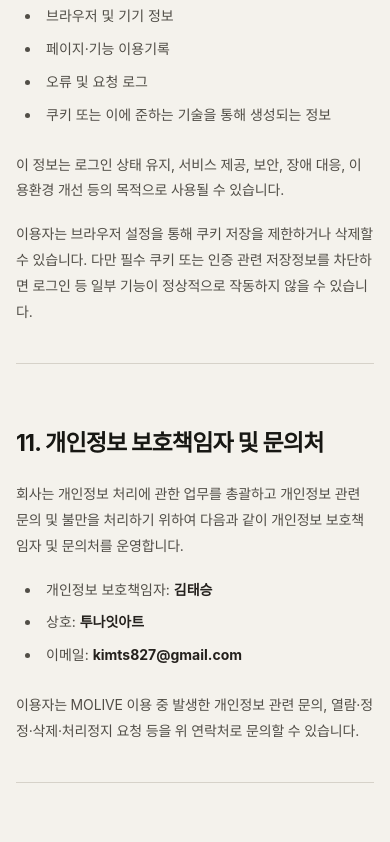
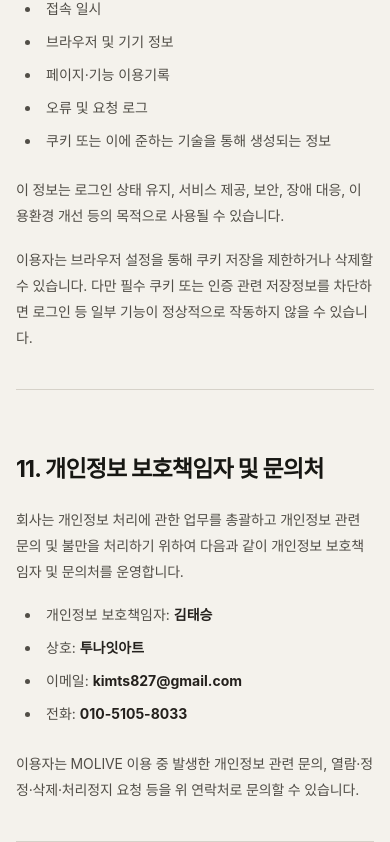
Before and after one commit to kimts827-draw/molive, a Next.js app: page /privacy in a window 390 px wide. Shown: the part 7415-8257 px from the top of the page. Built offline with nearby package versions, Linux system fonts and the light colour scheme; no server answers.

Commit message:
chore: add customer service phone to legal info

```diff
--- a/components/legal/legal-document.tsx
+++ b/components/legal/legal-document.tsx
@@ -4,6 +4,7 @@ import path from "node:path";
 import type { ReactNode } from "react";
 import { SiteFooter } from "@/components/site/site-footer";
 import { SiteHeader } from "@/components/site/site-header";
+import { moliveSiteInfo } from "@/lib/site-info";
 import { hasSupabaseServerConfig } from "@/lib/supabase/config";
 import { getCurrentUser } from "@/lib/supabase/server";
 import styles from "./legal-document.module.css";
@@ -14,6 +15,23 @@ function readLegalSource(document: LegalDocumentName) {
   if (document === "terms") return readFile(path.join(process.cwd(), "content", "legal", "terms.md"), "utf8");
   if (document === "privacy") return readFile(path.join(process.cwd(), "content", "legal", "privacy.md"), "utf8");
   return readFile(path.join(process.cwd(), "content", "legal", "refund.md"), "utf8");
+}
+
+function applyBusinessInfo(source: string, business: ReturnType<typeof moliveSiteInfo>["business"]) {
+  const values = {
+    name: business.name,
+    representative: business.representative,
+    registrationNumber: business.registrationNumber,
+    mailOrderNumber: business.mailOrderNumber,
+    address: business.address,
+    supportEmail: business.supportEmail,
+    supportPhone: business.supportPhone,
+  };
+
+  return Object.entries(values).reduce(
+    (result, [key, value]) => result.replaceAll(`{{${key}}}`, value),
+    source,
+  );
 }
 
 function inlineMarkdown(text: string, keyPrefix: string) {
@@ -93,7 +111,8 @@ function renderMarkdown(source: string) {
 export async function LegalDocument({ document, pathname }: { document: LegalDocumentName; pathname: string }) {
   const persistenceEnabled = hasSupabaseServerConfig();
   const user = persistenceEnabled ? await getCurrentUser() : null;
-  const source = await readLegalSource(document);
+  const siteInfo = moliveSiteInfo();
+  const source = applyBusinessInfo(await readLegalSource(document), siteInfo.business);
 
   return <main className={styles.page}>
     <SiteHeader userEmail={user?.email ?? null} persistenceEnabled={persistenceEnabled} loginNext={pathname} />
--- a/components/site/site-footer.tsx
+++ b/components/site/site-footer.tsx
@@ -17,6 +17,7 @@ export function SiteFooter() {
         <div><dt>통신판매업 신고번호</dt><dd>{siteInfo.business.mailOrderNumber}</dd></div>
         <div><dt>사업장 주소</dt><dd>{siteInfo.business.address}</dd></div>
         <div><dt>고객문의 이메일</dt><dd><a href={`mailto:${siteInfo.business.supportEmail}`}>{siteInfo.business.supportEmail}</a></dd></div>
+        <div><dt>고객문의 전화</dt><dd><a href={`tel:${siteInfo.business.supportPhone.replaceAll("-", "")}`}>{siteInfo.business.supportPhone}</a></dd></div>
       </dl>
     </div>
     <p className={styles.copyright}>© MOLIVE. All rights reserved.</p>
--- a/content/legal/privacy.md
+++ b/content/legal/privacy.md
@@ -150,7 +150,7 @@ OpenAI는 API 플랫폼의 입력 및 출력을 기본적으로 모델 학습에
 
 권리 행사는 서비스 내 기능 또는 아래 고객문의 이메일을 통해 요청할 수 있습니다.
 
-**개인정보 관련 문의: kimts827@gmail.com**
+**개인정보 관련 문의: {{supportEmail}} · {{supportPhone}}**
 
 회사는 본인 확인이 필요한 경우 합리적인 범위에서 추가 확인을 요청할 수 있으며, 관계 법령에 따라 지체 없이 필요한 조치를 합니다.
 
@@ -191,9 +191,10 @@ OpenAI는 API 플랫폼의 입력 및 출력을 기본적으로 모델 학습에
 
 회사는 개인정보 처리에 관한 업무를 총괄하고 개인정보 관련 문의 및 불만을 처리하기 위하여 다음과 같이 개인정보 보호책임자 및 문의처를 운영합니다.
 
-- 개인정보 보호책임자: **김태승**
-- 상호: **투나잇아트**
-- 이메일: **kimts827@gmail.com**
+- 개인정보 보호책임자: **{{representative}}**
+- 상호: **{{name}}**
+- 이메일: **{{supportEmail}}**
+- 전화: **{{supportPhone}}**
 
 이용자는 MOLIVE 이용 중 발생한 개인정보 관련 문의, 열람·정정·삭제·처리정지 요청 등을 위 연락처로 문의할 수 있습니다.
 
--- a/lib/site-info.ts
+++ b/lib/site-info.ts
@@ -7,6 +7,7 @@ const businessDefaults = {
   mailOrderNumber: "제 2023-경기파주-3071 호",
   address: "경기도 파주시 청석로 272, 1004-F190호(동패동, 센타프라자1, 공유오피스)",
   supportEmail: "kimts827@gmail.com",
+  supportPhone: "010-5105-8033",
 } as const;
 
 export function moliveSiteInfo() {
@@ -18,6 +19,7 @@ export function moliveSiteInfo() {
       mailOrderNumber: process.env.MOLIVE_MAIL_ORDER_NUMBER?.trim() || businessDefaults.mailOrderNumber,
       address: process.env.MOLIVE_BUSINESS_ADDRESS?.trim() || businessDefaults.address,
       supportEmail: process.env.MOLIVE_SUPPORT_EMAIL?.trim() || businessDefaults.supportEmail,
+      supportPhone: process.env.MOLIVE_SUPPORT_PHONE?.trim() || businessDefaults.supportPhone,
     },
     policies: [
       { label: "이용약관", href: "/terms" },
```
Also changed, not shown: content/legal/refund.md (+4 -3 lines), content/legal/terms.md (+4 -1 lines), 2 other files (tests, documents, lock files or other folders).
